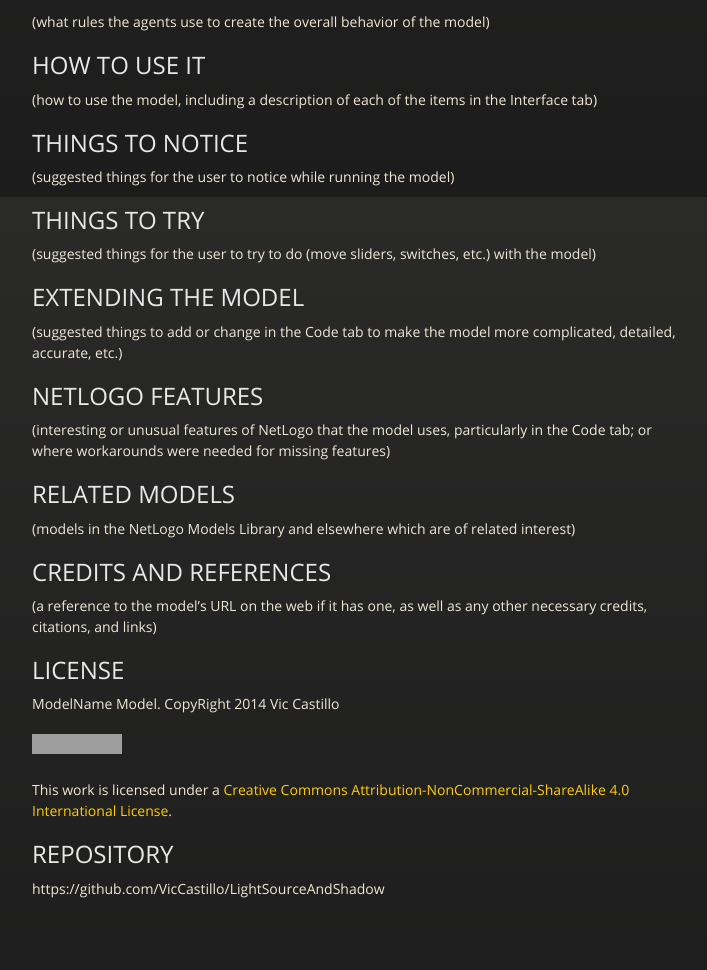
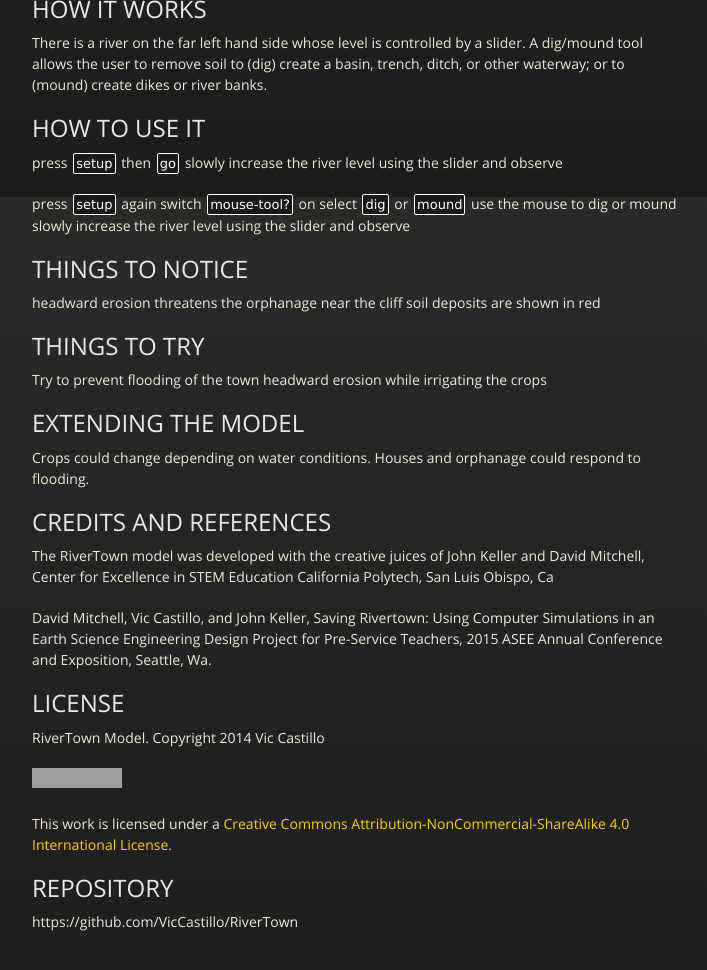
Before and after one commit to STEM-Dev/RiverTown, a Jekyll site: the page built from index.html, in a window 1280 px wide and 1400 px high, scrolled down 345 px, cut to the strip 358-1328 px from the top of the window. Shown: the whole strip, without its empty margins (283-990 px from the left). Built offline with Jekyll 4.4.1, drawn with Linux system fonts in a browser that asks for light colours; nearby versions of some CDN libraries; Markdown is read by kramdown in place of the engine named in the settings; some of the changed text lies outside the part shown; grey boxes are pictures that could not be loaded.

Commit message:
Revert "default-stem-dev layout"
This reverts commit bd783a72085af3f13243e6883dfb52a37e6dc9f9.

```diff
--- a/_config.yml
+++ b/_config.yml
@@ -1,8 +1,7 @@
 modelname   : RiverTown
 modelcomment: >
-    Template for model pages.
+    NetLogo Model used as an engineering water management exercise
 baseurl     : /RiverTown
-devname     : VicCastillo
 accountname : STEM-Dev
 preurl      : https://github.com/STEM-Dev
 #
--- a/_includes/LongDescription.md
+++ b/_includes/LongDescription.md
@@ -1,4 +1,4 @@
-ModelTitle
-=========================
+RiverTown
+==========
 
-LongDescription
+This is an engineering water management exercise that allows the student to explore various options for water management around a community.
--- a/_includes/OtherDetails.md
+++ b/_includes/OtherDetails.md
@@ -1,38 +1,41 @@
 ## HOW IT WORKS
 
-(what rules the agents use to create the overall behavior of the model)
+There is a river on the far left hand side whose level is controlled by a slider. A dig/mound tool allows the user to remove soil to (dig) create a basin, trench, ditch, or other waterway; or to (mound) create dikes or river banks.
 
 ## HOW TO USE IT
 
-(how to use the model, including a description of each of the items in the Interface tab)
+press `setup` then `go`
+slowly increase the river level using the slider and observe
+
+press `setup` again
+switch `mouse-tool?` on
+select `dig` or `mound`
+use the mouse to dig or mound
+slowly increase the river level using the slider and observe
 
 ## THINGS TO NOTICE
 
-(suggested things for the user to notice while running the model)
+headward erosion threatens the orphanage near the cliff
+soil deposits are shown in red
 
 ## THINGS TO TRY
 
-(suggested things for the user to try to do (move sliders, switches, etc.) with the model)
+Try to prevent flooding of the town headward erosion while irrigating the crops
 
 ## EXTENDING THE MODEL
 
-(suggested things to add or change in the Code tab to make the model more complicated, detailed, accurate, etc.)
-
-## NETLOGO FEATURES
-
-(interesting or unusual features of NetLogo that the model uses, particularly in the Code tab; or where workarounds were needed for missing features)
-
-## RELATED MODELS
-
-(models in the NetLogo Models Library and elsewhere which are of related interest)
+Crops could change depending on water conditions.
+Houses and orphanage could respond to flooding.
 
 ## CREDITS AND REFERENCES
 
-(a reference to the model's URL on the web if it has one, as well as any other necessary credits, citations, and links)
+The RiverTown model was developed with the creative juices of  John Keller and David Mitchell, Center for Excellence in STEM Education California Polytech, San Luis Obispo, Ca
+
+David Mitchell, Vic Castillo, and John Keller, Saving Rivertown: Using Computer Simulations in an Earth Science Engineering Design Project for Pre-Service Teachers, 2015 ASEE Annual Conference and Exposition, Seattle, Wa.
 
 ## LICENSE
 
-ModelName Model. CopyRight 2014 Vic Castillo
+RiverTown Model. Copyright 2014 Vic Castillo
 
 <a rel="license" href="http://creativecommons.org/licenses/by-nc-sa/4.0/"><img alt="Creative Commons License" style="border-width:0" src="http://i.creativecommons.org/l/by-nc-sa/4.0/88x31.png" /></a>
 
@@ -40,4 +43,4 @@ This work is licensed under a <a rel="license" href="http://creativecommons.org/
 
 ## REPOSITORY
 
-https://github.com/VicCastillo/LightSourceAndShadow
+https://github.com/VicCastillo/RiverTown
--- a/_layouts/default-STEM-Dev.html
+++ /dev/null
@@ -1,65 +0,0 @@
-<!doctype html>
-<html>
-  <head>
-    <meta charset="utf-8">
-    <meta http-equiv="X-UA-Compatible" content="chrome=1">
-    <title>{{site.modelname}} From STEM-Dev</title>
-    <link rel="stylesheet" href="stylesheets/styles.css">
-    <link rel="stylesheet" href="stylesheets/pygment_trac.css">
-    <script src="https://ajax.googleapis.com/ajax/libs/jquery/1.7.1/jquery.min.js"></script>
-    <script src="javascripts/respond.js"></script>
-    <!--[if lt IE 9]>
-      <script src="//html5shiv.googlecode.com/svn/trunk/html5.js"></script>
-    <![endif]-->
-    <!--[if lt IE 8]>
-    <link rel="stylesheet" href="stylesheets/ie.css">
-    <![endif]-->
-    <meta name="viewport" content="width=device-width, initial-scale=1, user-scalable=no">
-  </head>
-
-  <body>
-      <div id="header">
-        <nav>
-          <li class="fork">     <a href="{{site.preurl}}{{site.baseurl}}">View On GitHub</a></li>
-          <li class="downloads"><a href="{{site.preurl}}{{site.baseurl}}/zipball/master">ZIP</a></li>
-          <li class="downloads"><a href="https://raw.githubusercontent.com/{{site.accountname}}/{{site.modelname}}/master/{{site.modelname}}.nlogo" download>MODEL</a></li>
-          <li class="title">DOWNLOADS:</li>
-        </nav>
-      </div><!-- end header -->
-
-    <div class="wrapper">
-
-      <section>
-        <div id="title">
-          <h1>{{site.modelname}}</h1>
-          <p>{{site.modelcomment}}</p>
-          <hr>
-          <span class="credits left">Project maintained by <a href="https://github.com/{{site.devname}}">VicCastillo</a></span>
-          <span class="credits right">Hosted on GitHub</span>
-        </div>
-
-
-	{% capture my_include1 %}{% include LongDescription.md %}{% endcapture %}
-	{{ my_include1 | markdownify }}
-
-      <p><img src="https://raw.githubusercontent.com/{{site.accountname}}/{{site.modelname}}/master/{{site.modelname}}-Screenshot.png" alt="screenshot"></p>
-
-	{% capture my_include2 %}{% include OtherDetails.md %}{% endcapture %}
-	{{ my_include2 | markdownify }}
-
-     {{content}}
-
-      </section>
-
-    </div>
-    <!--[if !IE]><script>fixScale(document);</script><![endif]-->
-          <script type="text/javascript">
-            var gaJsHost = (("https:" == document.location.protocol) ? "https://ssl." : "http://www.");
-            document.write(unescape("%3Cscript src='" + gaJsHost + "google-analytics.com/ga.js' type='text/javascript'%3E%3C/script%3E"));
-          </script>
-          <script type="text/javascript">
-            try {var pageTracker = _gat._getTracker("UA-57391679-1");
-            pageTracker._trackPageview();} catch(err) {}
-          </script>
-  </body>
-</html>
--- a/index.html
+++ b/index.html
@@ -1,3 +1,3 @@
 ---
-layout: default-STEM-Dev
+layout: default
 ---
```
